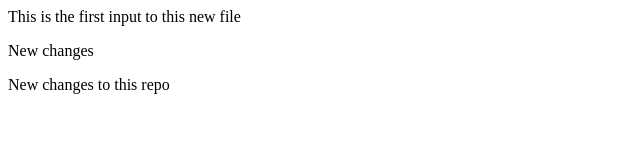
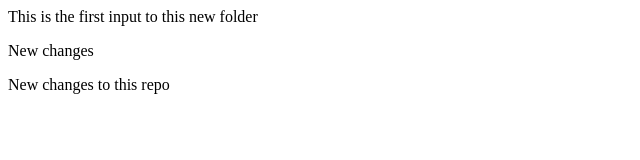
Before and after one commit to Sufiii/GithubDemoRepo, a plain HTML site: page index.html in a window 1280 px wide. Shown: the full height of the page, 0-640 px from the left. Drawn offline with Linux system fonts and the light colour scheme.

Commit message:
Added folder

```diff
--- a/index.html
+++ b/index.html
@@ -1,3 +1,3 @@
-<p>This is the first input to this new file</p>
+<p>This is the first input to this new folder</p>
 <p>New changes</p>
 <p>New changes to this repo</p>
```
